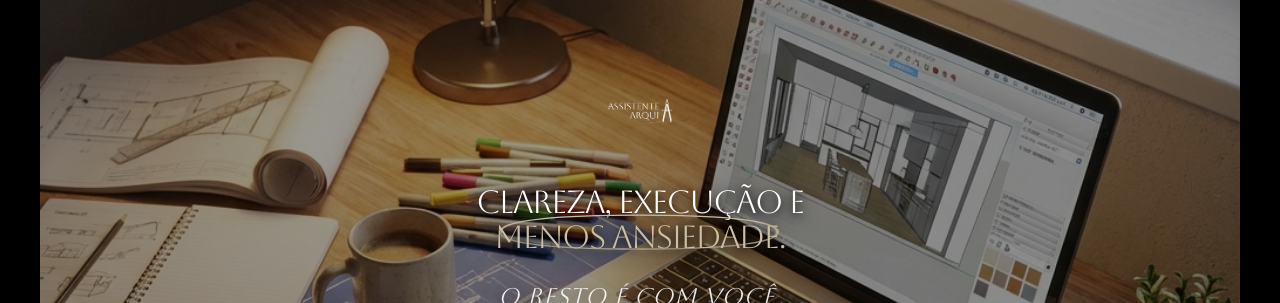
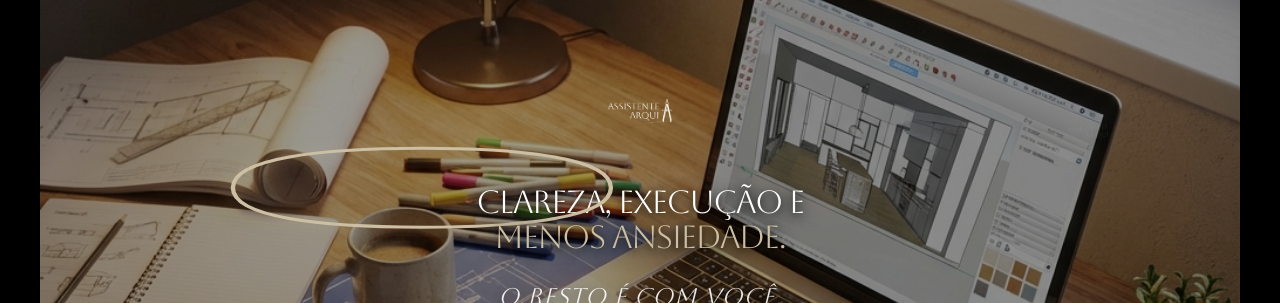
Before and after one commit to Dionathannunes/ASSISTENTE_ARQUI_2026, a React (Vite) app: page / in a window 1280 px wide. Shown: the top 303 px of the page. Built offline with nearby package versions, Linux system fonts and the light colour scheme; a web font is replaced by a local one.

Commit message:
fix: align and resize highlight circle on hero text

```diff
--- a/components/HeroSection.tsx
+++ b/components/HeroSection.tsx
@@ -63,7 +63,7 @@ export const HeroSection: React.FC = () => {
                             animate={{ opacity: 1, y: 0, scale: 1 }}
                             transition={{ delay: 0.8, type: "spring" }}
                         >
-                            <HighlightCircle delay={1.4} className="-top-2 -left-4 w-[110%] h-[120%] z-0" />
+                            <HighlightCircle delay={1.4} className="top-1/2 left-1/2 -translate-x-1/2 -translate-y-1/2 w-[150%] h-[280%] z-0" />
                             <span className="relative z-10">menos ansiedade.</span>
                         </motion.span>
                     </h1>
```
